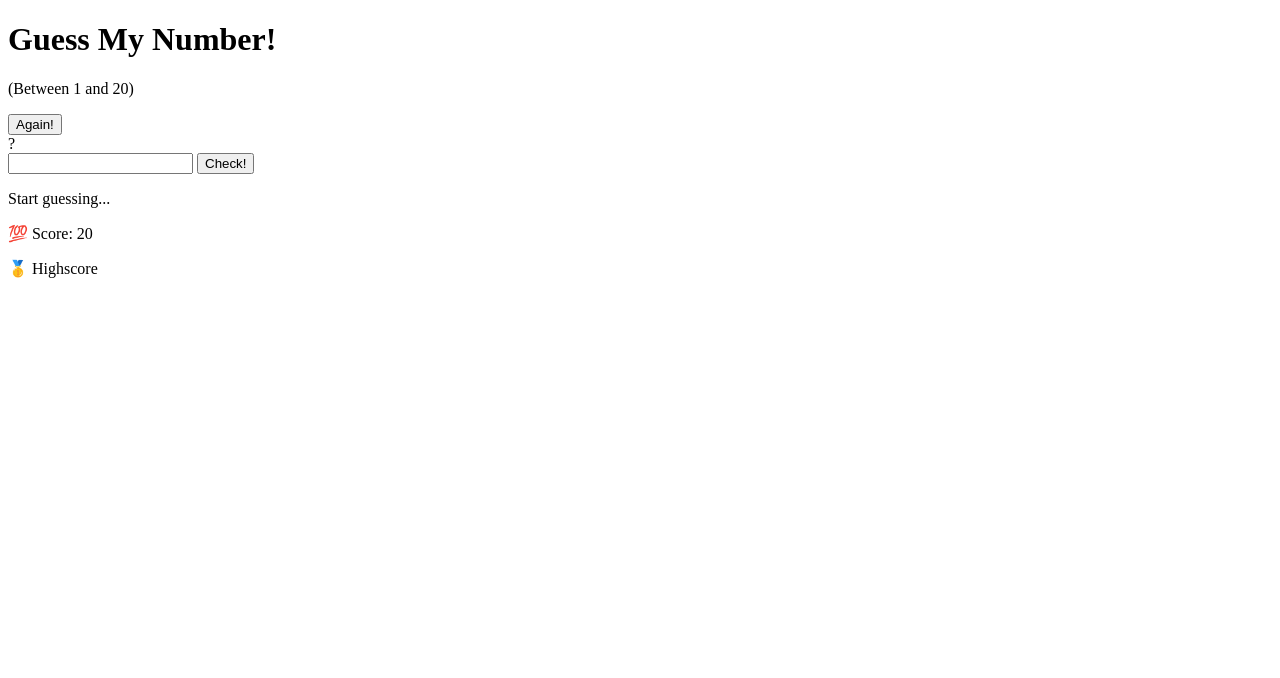
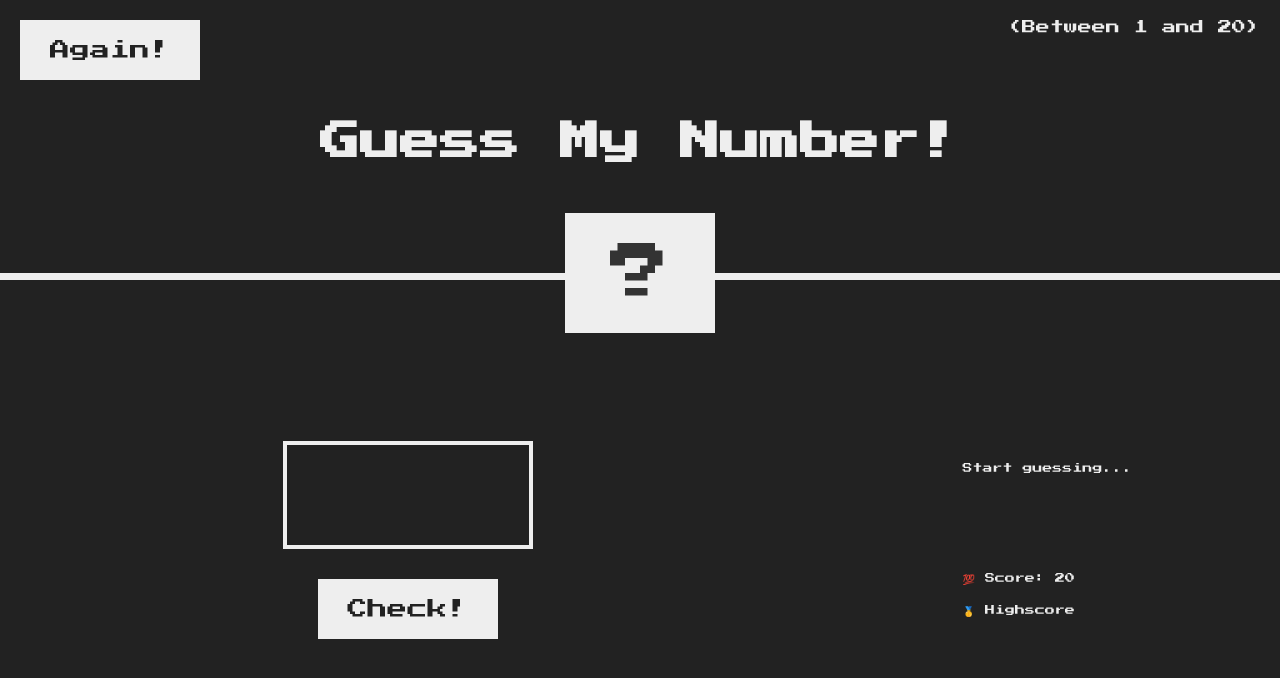
Before and after one commit to afiqhafizuddin/js-learn, a plain HTML site: page guess-number/index.html in a window 1280 px wide. Drawn offline with Linux system fonts and the light colour scheme.

Commit message:
modify index.html and style.css

```diff
--- a/guess-number/style.css
+++ b/guess-number/style.css
@@ -0,0 +1,121 @@
+@import url('https://fonts.googleapis.com/css?family=Press+Start+2P&display=swap');
+
+* {
+  margin: 0;
+  padding: 0;
+  box-sizing: inherit;
+}
+
+html {
+  font-size: 62.5%;
+  box-sizing: border-box;
+}
+
+body {
+  font-family: 'Press start 2P', 'sans-serif';
+  color: #eee;
+  background-color: #222;
+  /* background-color: #60b347; */
+}
+
+/* LAYOUT */
+
+header {
+  position: relative;
+  height: 35vh;
+  border-bottom: 7px solid #eee;
+}
+
+main {
+  height: 65vh;
+  color: #eee;
+  display: flex;
+  align-items: center;
+  justify-content: space-around;
+}
+
+.left {
+  width: 52rem;
+  display: flex;
+  flex-direction: column;
+  align-items: center;
+}
+
+.rigth {
+  width: 52rem;
+  font-size: 2rem;
+}
+
+/* ELEMENT STYLE */
+
+h1 {
+  font-size: 4rem;
+  text-align: center;
+  position: absolute;
+  width: 100%;
+  top: 52%;
+  left: 50%;
+  transform: translate(-50%, -50%);
+}
+
+.number {
+  background: #eee;
+  color: #333;
+  font-size: 6rem;
+  width: 15rem;
+  padding: 3rem 0rem;
+  text-align: center;
+  position: absolute;
+  bottom: 0;
+  left: 50%;
+  transform: translate(-50%, 50%);
+}
+
+.between {
+  font-size: 1.4rem;
+  position: absolute;
+  top: 2rem;
+  right: 2rem;
+}
+
+.again {
+  position: absolute;
+  top: 2rem;
+  left: 2rem;
+}
+
+.guess {
+  background: none;
+  border: 4px solid;
+  font-family: inherit;
+  color: inherit;
+  font-size: 5rem;
+  padding: 2.5rem;
+  width: 25rem;
+  text-align: center;
+  display: block;
+  margin-bottom: 3rem;
+}
+
+.btn {
+  border: none;
+  background-color: #eee;
+  color: #222;
+  font-size: 2rem;
+  font-family: inherit;
+  padding: 2rem 3rem;
+  cursor: pointer;
+}
+
+.btn:hover {
+  background-color: #ccc;
+}
+
+.message {
+  margin-bottom: 8rem;
+  height: 3rem;
+}
+
+.label-score {
+  margin-bottom: 2rem;
+}
```
Also changed, not shown: guess-number/index.html (+1 -0 lines).
